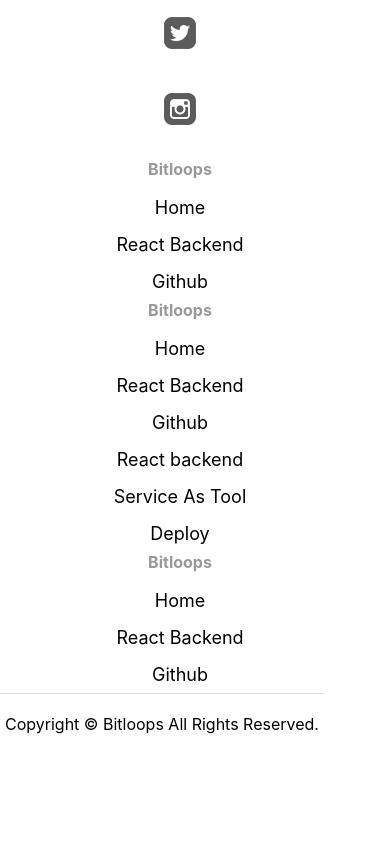
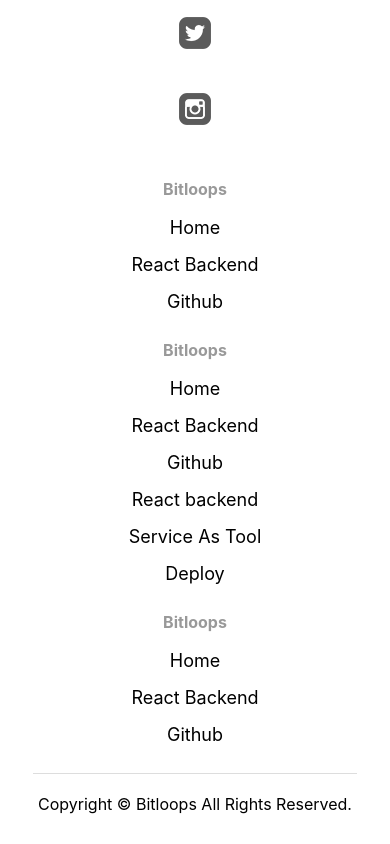
Before and after one commit to soohaib01/bitloop, a Next.js app: page /about in a window 390 px wide. Shown: the part 4184-5028 px from the top of the page. Before the commit the page ends 4948 px from the top, so only its background shows below. Built offline with nearby package versions, Linux system fonts and the light colour scheme.

Commit message:
Final Changes

```diff
--- a/styles/Footer.module.css
+++ b/styles/Footer.module.css
@@ -47,10 +47,11 @@
 .footermains {
   padding-bottom: 30px;
 }
-@media screen and (max-width: 767px) {
+@media screen and (max-width: 768px) {
   .footermains {
     max-width: 360px;
   }
+
   .footerboxwrap {
     padding: 0;
     flex-direction: column;
@@ -79,9 +80,18 @@
     border-top: 1px solid #ddd;
     padding-top: 20px;
     max-width: 360px;
-    margin: 0 auto;
     width: 90%;
     margin: 0;
+    margin: 0 auto;
+    margin-top: 0px;
+    margin-top: 20px;
+  }
+  .footermains {
+    max-width: 360px;
+    margin: 0 auto;
+  }
+  .footerbox {
+    margin-top: 20px;
   }
   .socilicos ul {
     flex-direction: column;
--- a/styles/Info.module.css
+++ b/styles/Info.module.css
@@ -59,7 +59,7 @@
     margin-left: 21px;
   }
   .Content {
-    margin-top: 2rem;
+    margin-top: 1rem !important;
   }
   .SecondHeading {
     font-size: 2rem;
--- a/styles/Main.module.css
+++ b/styles/Main.module.css
@@ -102,6 +102,7 @@
   }
   .HeadingContainer {
     width: auto;
+    text-align: center;
   }
   .Headingmain {
     font-family: "Mulish", sans-serif;
@@ -112,12 +113,12 @@
     text-align: center;
   }
   .BtnOne {
-    margin-left: 1.2rem !important;
+    margin-left: 0rem !important;
   }
 
   .BesideBtn {
     margin-top: 20px;
-    margin-left: 1.2rem !important;
+    margin-left: 0rem !important;
   }
   .ImageContainer > img {
     width: 300px !important;
--- a/styles/Revamp/Community.module.css
+++ b/styles/Revamp/Community.module.css
@@ -4,6 +4,7 @@
   font-family: "Poppins", sans-serif;
   color: black;
   text-align: center;
+  font-weight: 550 !important;
   margin-top: 6rem;
   font-size: 2.3rem;
 }
@@ -23,7 +24,7 @@
   margin-left: 20px;
 }
 .Boxes {
-  margin-top: 5em !important;
+  margin-top: 3em !important;
   display: flex;
   justify-content: center;
   /* margin-top: 1rem; */
```
